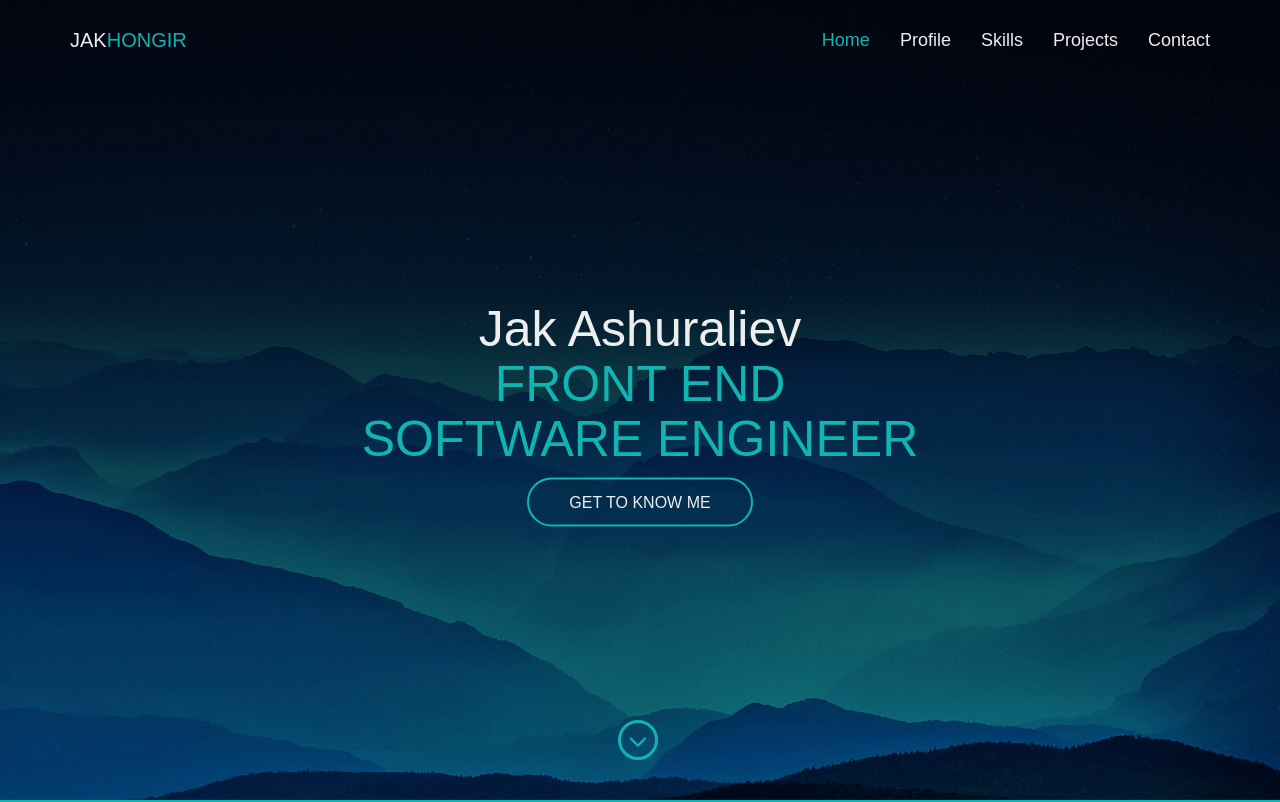
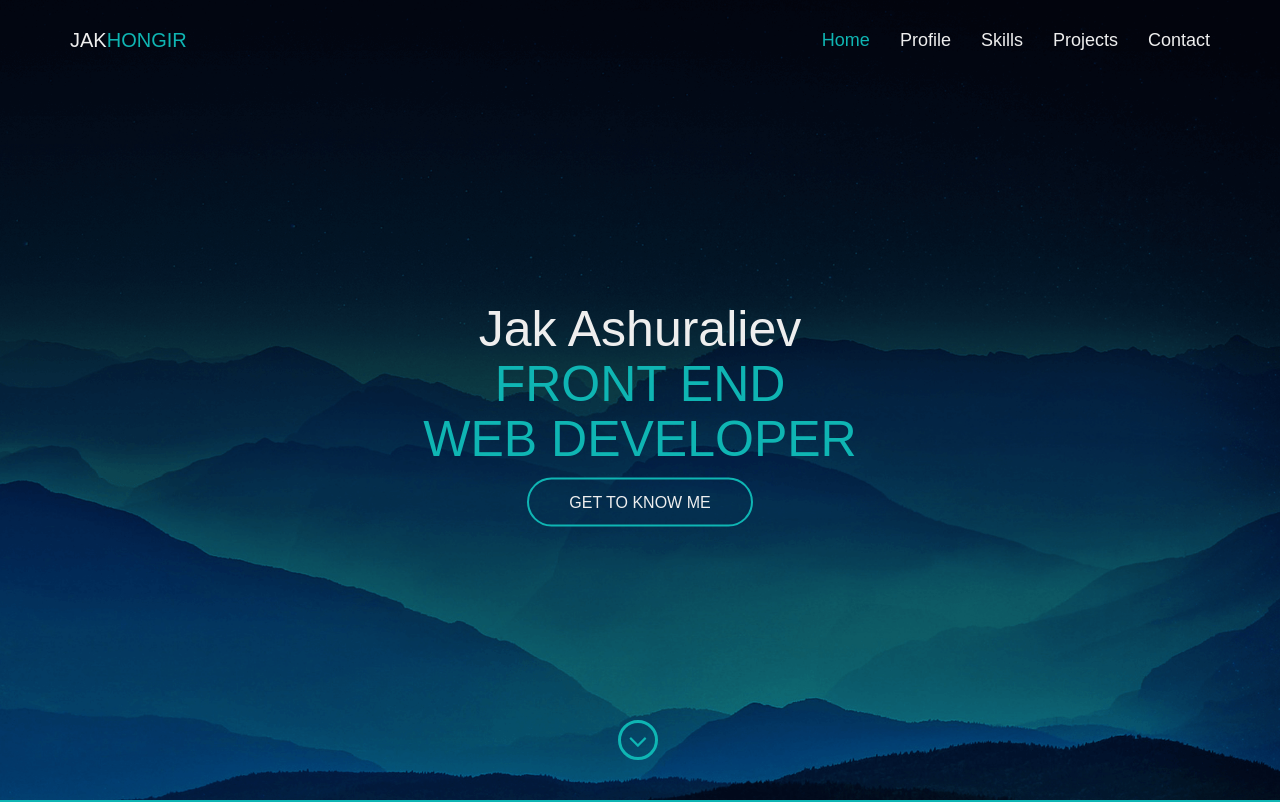
Before and after one commit to jak-ashuraliev/personal_website, a plain HTML site: page index.html in a window 1280 px wide. Shown: the top 802 px of the page. Drawn offline with nearby package versions, Linux system fonts and the light colour scheme.

Commit message:
Modified heading

```diff
--- a/index.html
+++ b/index.html
@@ -2,7 +2,7 @@
 <html lang="en">
 
 <head>
-  <title>Jak Ashuraliev | Front End Software Engineer | Seattle WA</title>
+  <title>Jak Ashuraliev | Front End Web Developer | Seattle WA</title>
   <meta charset="UTF-8">
   <meta http-equiv="X-UA-Compatible" content="IE=edge">
   <meta name="viewport" content="width=device-width, initial-scale=1">
@@ -102,7 +102,7 @@
         <div class="row text-center">
 
           <div class="col-md-12 col-sm-12 col-xs-12">
-            <h1>Jak Ashuraliev<br><span class="hero-heading">Front End<br>Software Engineer</span></h1>
+            <h1>Jak Ashuraliev<br><span class="hero-heading">Front End<br>Web Developer</span></h1>
             <div class="btn-hero">
               <a href="#profile">Get to Know Me</a>
             </div>
```
